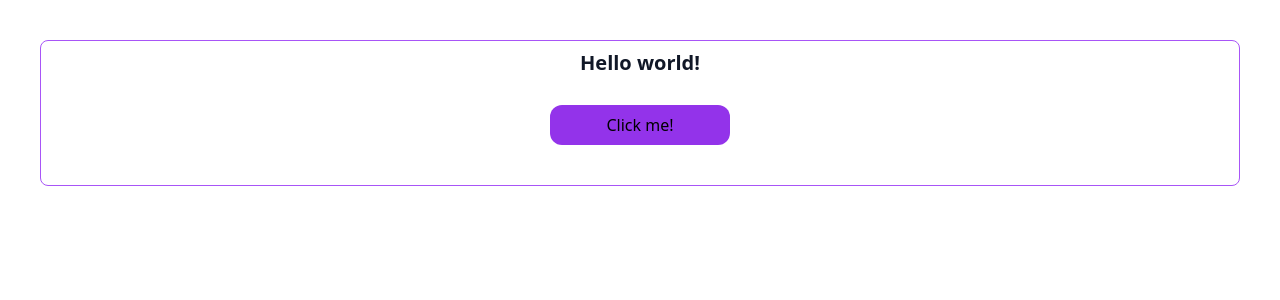
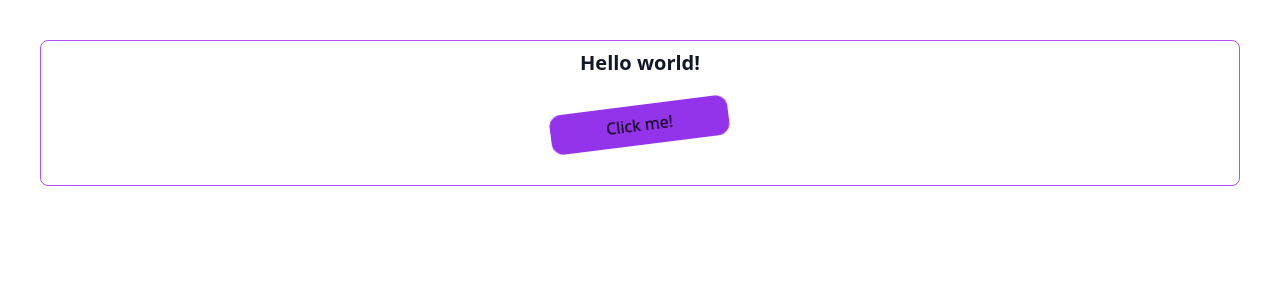
Before and after one commit to Nomex2008/-course-on-Tailwind-CSS-v3, a React (Create React App) app: page / in a window 1280 px wide. Shown: the top 300 px of the page. Built offline with nearby package versions, Linux system fonts and the light colour scheme.

Commit message:
Commit 3
Commit 3

```diff
--- a/package.json
+++ b/package.json
@@ -9,6 +9,7 @@
     "react": "^18.2.0",
     "react-dom": "^18.2.0",
     "react-scripts": "^5.0.1",
+    "sass": "^1.69.5",
     "web-vitals": "^2.1.4"
   },
   "scripts": {
--- a/src/App.js
+++ b/src/App.js
@@ -1,10 +1,12 @@
+import styles from './app.module.scss'
+
 function App() {
   return (
-    <div className="m-10 border border-purple-500 rounded-lg">
-      <h1 className="text-xl font-bold text-center text-gray-900 py-2 px-14">
+    <div className={styles.parent}>
+      <h1 className={styles.title}>
         Hello world!
       </h1>
-      <button className="block mx-auto mt-5 mb-10 bg-purple-600 py-2 px-14 rounded-xl hover:bg-opacity-60 transition-all delay-300 ease-linear">
+      <button className={styles.btn}>
         Click me!
       </button>
     </div>
--- /dev/null
+++ b/src/app.module.scss
@@ -0,0 +1,10 @@
+.parent {
+    @apply m-10 border border-purple-500 rounded-lg
+}
+.title {
+    @apply text-xl font-bold text-center text-gray-900 py-2 px-14
+}
+.btn {
+    @apply block mx-auto mt-5 mb-10 bg-green-500 dark:bg-red-600 py-2 px-14 rounded-xl hover:bg-opacity-60 transition-all delay-300 ease-linear
+    animate-spin md:bg-purple-600 md:dark:bg-red-600
+}
```
Also changed, not shown: 1 other file (tests, documents, lock files or other folders).
